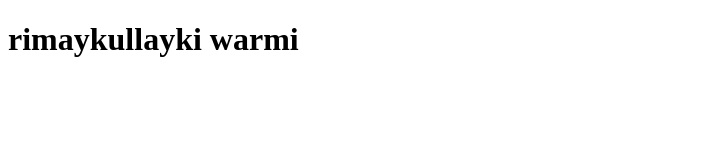
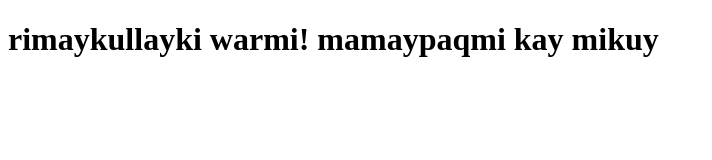
Before and after one commit to sandraaranatech/warmi-kusin, a plain HTML site: page site/index.html in a window 1280 px wide. Shown: the whole page, without its empty margins (0-712 px from the left). Drawn offline with Linux system fonts and the light colour scheme.

Commit message:
Small addition to our page content.

```diff
--- a/site/index.html
+++ b/site/index.html
@@ -7,6 +7,6 @@
     <title>rimaykullayki warmi</title>
 </head>
 <body>
-    <h1>rimaykullayki warmi</h1>
+    <h1>rimaykullayki warmi! mamaypaqmi kay mikuy</h1>
 </body>
 </html>
```
